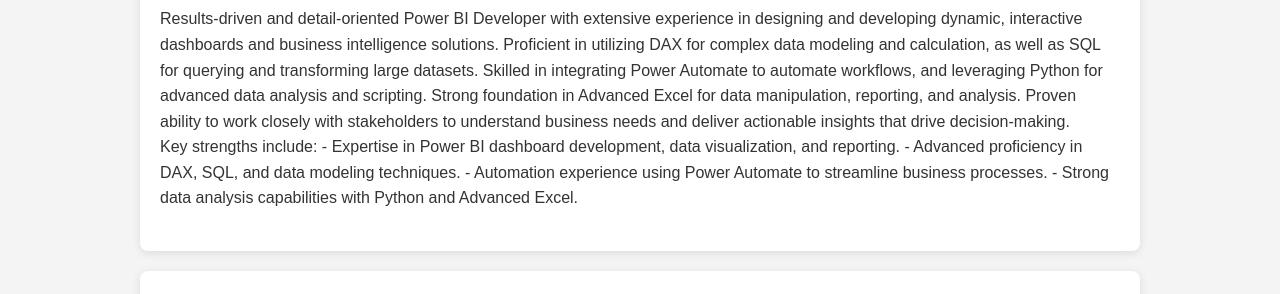
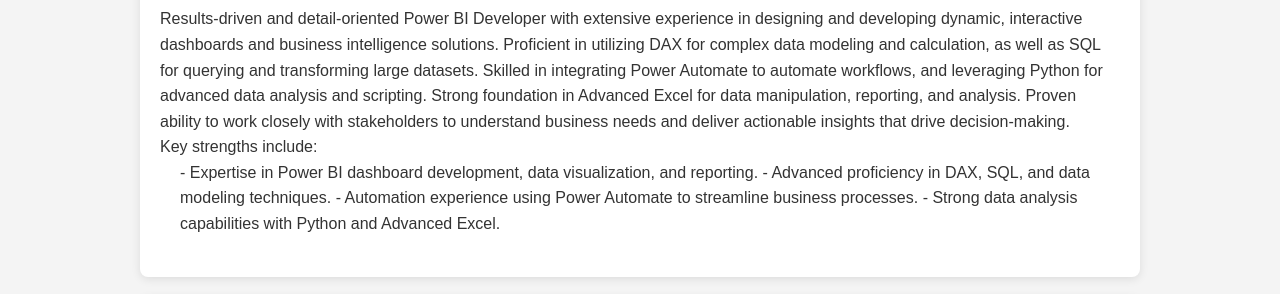
Before and after one commit to kiru37/my-website, a plain HTML site: page index.html in a window 1280 px wide. Shown: the part 267-561 px from the top of the page. Drawn offline with Linux system fonts and the light colour scheme.

Commit message:
Update index.html

```diff
--- a/index.html
+++ b/index.html
@@ -24,10 +24,11 @@
         <h2>About Me</h2>
         <p>Results-driven and detail-oriented Power BI Developer with extensive experience in designing and developing dynamic, interactive dashboards and business intelligence solutions. Proficient in utilizing DAX for complex data modeling and calculation, as well as SQL for querying and transforming large datasets. Skilled in integrating Power Automate to automate workflows, and leveraging Python for advanced data analysis and scripting. Strong foundation in Advanced Excel for data manipulation, reporting, and analysis. Proven ability to work closely with stakeholders to understand business needs and deliver actionable insights that drive decision-making.</p>
         <p> Key strengths include:
+            <ul>
             - Expertise in Power BI dashboard development, data visualization, and reporting.
             - Advanced proficiency in DAX, SQL, and data modeling techniques.
             - Automation experience using Power Automate to streamline business processes.
-            - Strong data analysis capabilities with Python and Advanced Excel. </p>
+            - Strong data analysis capabilities with Python and Advanced Excel. </ul> </p>
     </section>
 
     <section id="projects">
```
